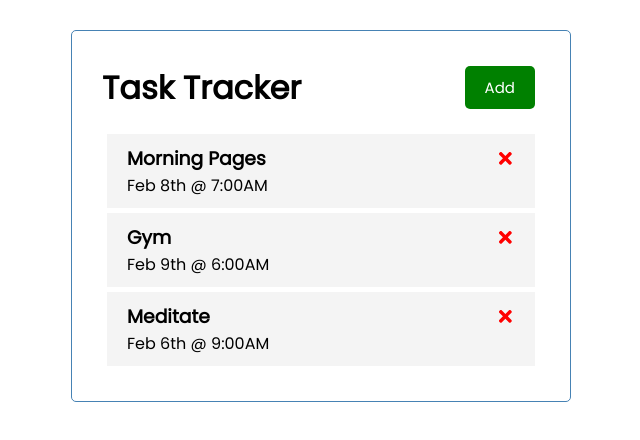
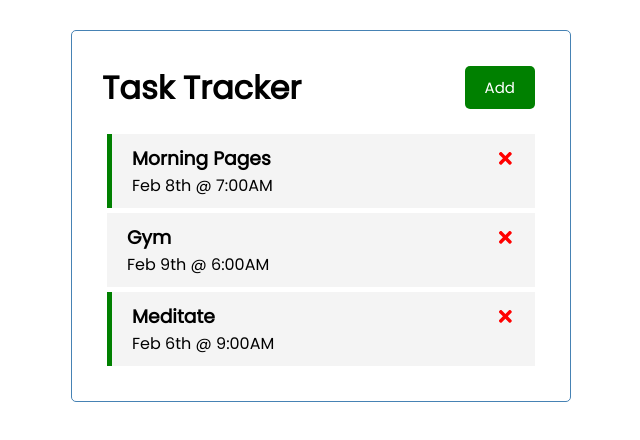
Before and after one commit to RamsesGB/teach-react-tasktracker, a React (Create React App) app in the folder tracker-app/: page / in a window 1280 px wide. Shown: the top 440 px of the page, without its empty margins (319-959 px from the left). Built offline with nearby package versions, Linux system fonts and the light colour scheme.

Commit message:
conditional styling ability on each task

```diff
--- a/tracker-app/src/App.js
+++ b/tracker-app/src/App.js
@@ -30,10 +30,19 @@
     setTasks(tasks.filter((task) => task.id !== id));
   };
 
+  // Toggle Reminder
+  const toggleReminder = (id) => {
+    setTasks(
+      tasks.map((task) =>
+        task.id === id ? { ...task, reminder: !task.reminder } : task
+      )
+    );
+  };
+
   return (
     <div className="container">
       <Header />
-      <Tasks tasks={tasks} onDelete={deleteTask} />
+      <Tasks tasks={tasks} onDelete={deleteTask} onToggle={toggleReminder} />
     </div>
   );
 }
--- a/tracker-app/src/Components/Task.js
+++ b/tracker-app/src/Components/Task.js
@@ -1,8 +1,11 @@
 import { FaTimes } from 'react-icons/fa';
 
-const Task = ({ task, onDelete }) => {
+const Task = ({ task, onDelete, onToggle }) => {
   return (
-    <div className="task">
+    <div
+      className={`task ${task.reminder ? 'reminder' : ''}`}
+      onDoubleClick={() => onToggle(task.id)}
+    >
       <h3>
         {task.text}{' '}
         <FaTimes
--- a/tracker-app/src/Components/Tasks.js
+++ b/tracker-app/src/Components/Tasks.js
@@ -1,10 +1,15 @@
 import Task from './Task.js';
 
-const Tasks = ({ tasks, onDelete }) => {
+const Tasks = ({ tasks, onDelete, onToggle }) => {
   return (
     <>
       {tasks.map((task) => (
-        <Task key={task.id} task={task} onDelete={onDelete} />
+        <Task
+          key={task.id}
+          task={task}
+          onDelete={onDelete}
+          onToggle={onToggle}
+        />
       ))}
     </>
   );
```
